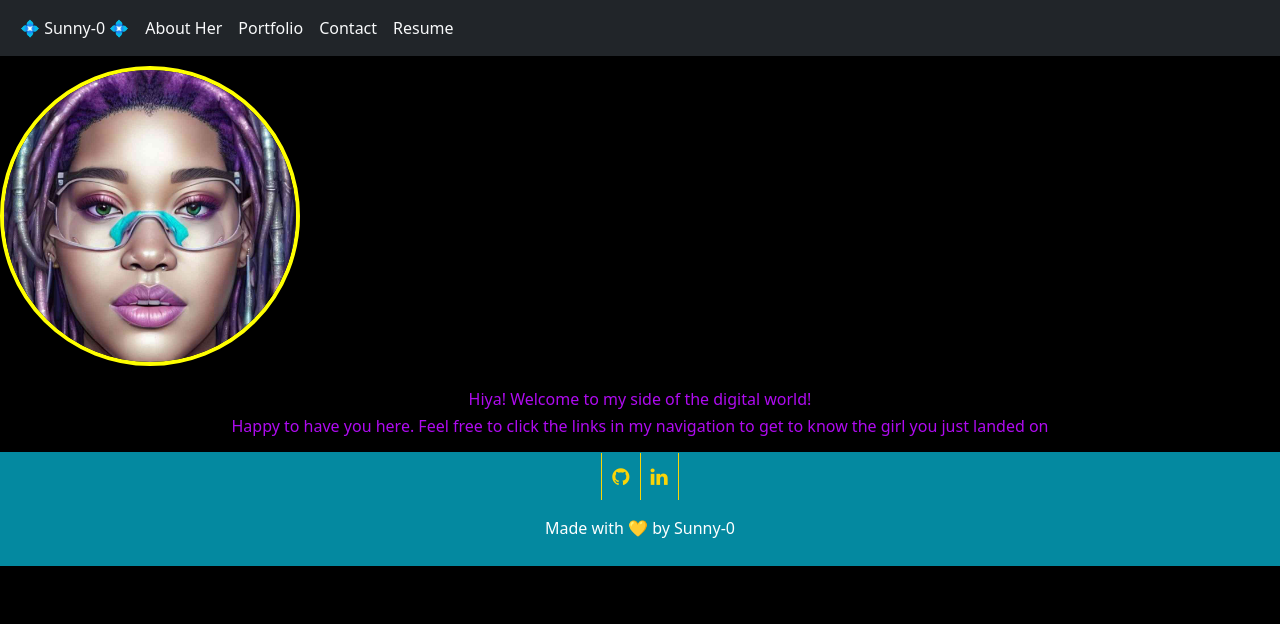
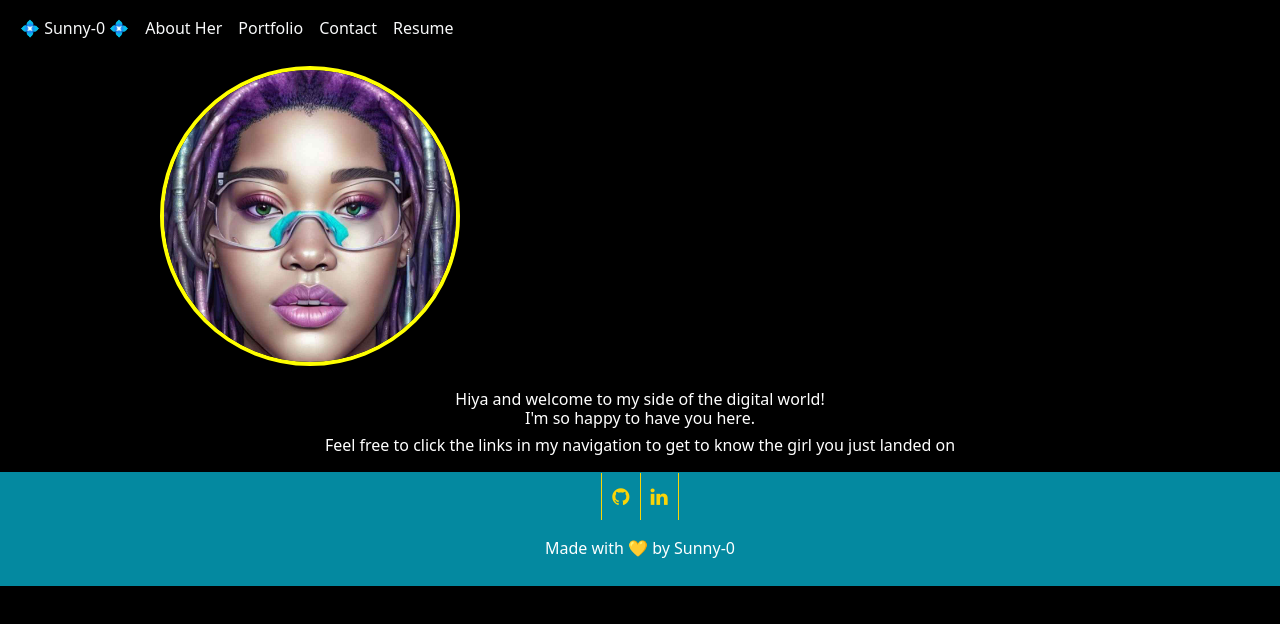
Before and after one commit to 0-Sunny-0/React-Portfolio, a React (Vite) app: page / in a window 1280 px wide. Shown: the top 624 px of the page. Built offline with nearby package versions, Linux system fonts and the light colour scheme.

Commit message:
css properties added for home/landing page

```diff
--- a/src/components/Navbar/Navbar.jsx
+++ b/src/components/Navbar/Navbar.jsx
@@ -1,6 +1,6 @@
 export default function Nav({ links }) {
     return (
-      <nav className="navbar navbar-expand-lg bg-dark">
+      <nav className="navbar navbar-expand-lg bg-black">
         <div className="container-fluid">
           <div className="collapse navbar-collapse" id="navbarSupportedContent">
             <ul className="navbar-nav me-auto mb-2 mb-lg-0">
--- a/src/pages/Home/Home.css
+++ b/src/pages/Home/Home.css
@@ -2,7 +2,6 @@
     box-sizing: border-box;
     margin: 0;
     padding: 0;
-    background-color: black;
 }
 
 body {
@@ -11,6 +10,8 @@ body {
 
 #container {
     padding-top: 10px;
+    width: 75%;
+    margin: auto;
 }
 
 #image {
@@ -19,6 +20,6 @@ body {
 }
 
 h1, h2 {
-    color: rgb(175, 11, 240);
+    color: rgb(255, 255, 255);
     font-size: medium;
 }
--- a/src/pages/Home/Home.jsx
+++ b/src/pages/Home/Home.jsx
@@ -8,8 +8,9 @@ function Home() {
         <img src={bunz} width="300px" id='image' /><br></br>
         <br></br>
           <p>
-            <h1>Hiya! Welcome to my side of the digital world!</h1>
-            <h2>Happy to have you here. Feel free to click the links in my navigation to get to know the girl you just landed on</h2>
+            <h1>Hiya and welcome to my side of the digital world!<br></br>
+                I'm so happy to have you here.</h1>
+            <h2>Feel free to click the links in my navigation to get to know the girl you just landed on</h2>
           </p>
         </div>
     );
```
